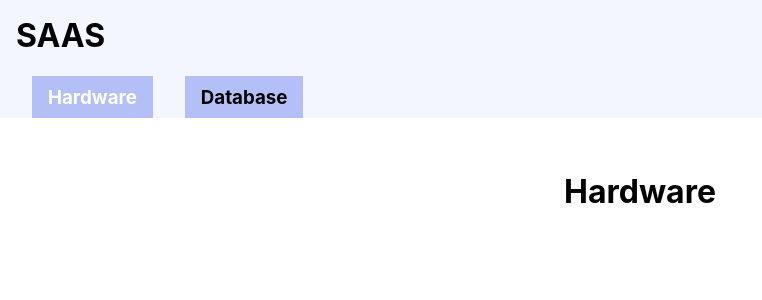
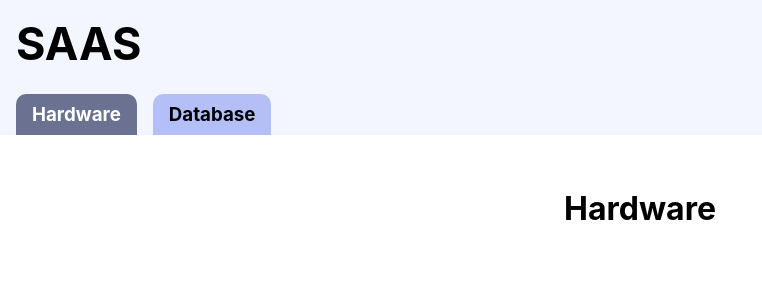
Before and after one commit to SAASAVR/Webapp, a React (Create React App) app: page / in a window 1280 px wide. Shown: the top 300 px of the page, without its empty margins (0-762 px from the left). Built offline with nearby package versions, Linux system fonts and the light colour scheme.

Commit message:
update styles

```diff
--- a/src/Header.css
+++ b/src/Header.css
@@ -14,8 +14,10 @@
 }
 
 .Title {
+    font-size: 45px;
     padding: 0em;
     margin-top: 0em;
+    margin-bottom: 0.5em;
 }
 
 .TitleDiv {
@@ -31,7 +33,9 @@
 }
 
 .Header-Button {
-    margin-left: 1em;
+    border-top-left-radius: 10px;
+    border-top-right-radius: 10px;
+    margin-left: 0em;
     margin-right: 1em;
     padding: 1em;
     padding-top: 0em;
@@ -39,11 +43,16 @@
     background-color: #b3bff6;
 }
 
+.Header-Button:hover {
+    background-color: #6b7291;
+}
+
+.Active-Button {
+    color: #ffffff;
+    background-color: #6b7291;
+}
+
 .Header-Button-Name {
     margin-block-end: 0.5em;
     margin-block-start: 0.5em;
 }
-
-.Active-Button {
-    color: #ffffff;
-}
--- a/src/Header.js
+++ b/src/Header.js
@@ -5,7 +5,7 @@ import './Header.css';
 import * as states from './States.js';
 
 function HeaderButton(props) {
-    var buttonClass = `Header-Button ${props.isActive ? 'Active-Button' : ''}`
+    const buttonClass = `Header-Button ${props.isActive ? 'Active-Button' : ''}`
     return (
         <div className={buttonClass} onClick={props.onClick}>
             <h3 className="Header-Button-Name">{props.name}</h3>
```
